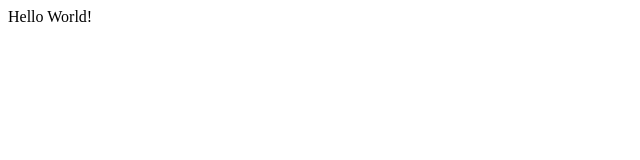
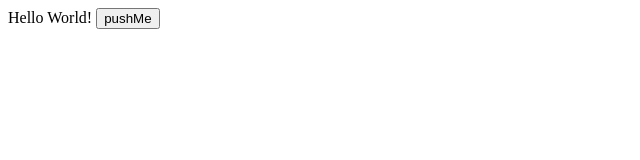
Before and after one commit to 2324-2dhif-wmc/00-myfirstwebsite-LangederDavid, a plain HTML site: page index.html in a window 1280 px wide. Shown: the whole page, without its empty margins (0-640 px from the left). Drawn offline with Linux system fonts and the light colour scheme.

Commit message:
Adden a button

```diff
--- a/index.html
+++ b/index.html
@@ -9,5 +9,6 @@
 </head>
 <body>
 Hello World!
+<button>pushMe</button>
 </body>
 </html>
```
